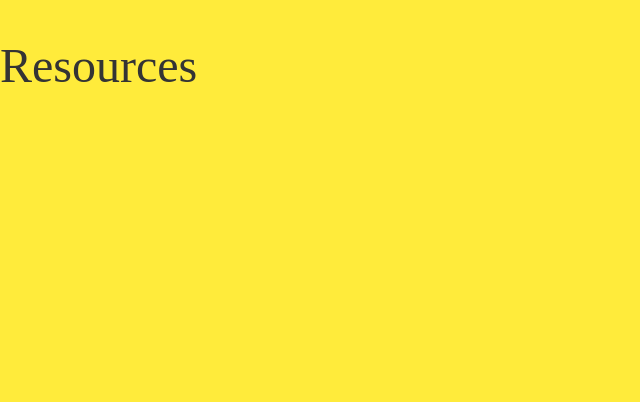
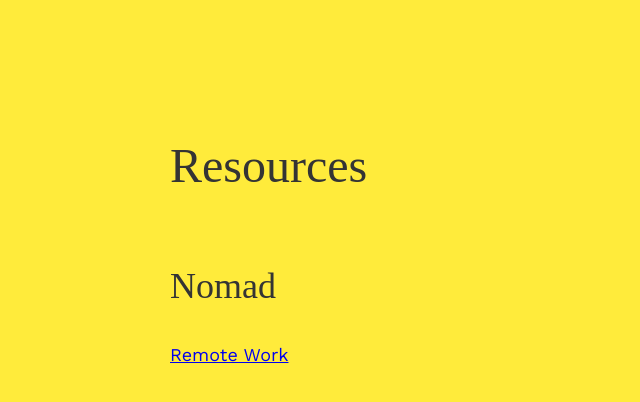
Before and after one commit to whosdustin/resources, a Jekyll site: the page built from index.html, in a window 1280 px wide. Shown: the top 402 px of the page, without its empty margins (0-640 px from the left). Built offline with Jekyll 4.4.1, drawn with Linux system fonts in a browser that asks for light colours; some web fonts are replaced.

Commit message:
update look

```diff
--- a/index.html
+++ b/index.html
@@ -2,4 +2,17 @@
 layout: default
 ---
 
-<h1>Resources</h1>
+<section>
+	<div class="main__wrapper">
+		<h1>Resources</h1>
+
+		{% for category in site.categories %}
+			<h2>{{category | first | capitalize }}</h2>
+			{% for posts in category %}
+				{% for post in posts %}
+					<a href="{{post.url}}">{{post.title}}</a>
+				{% endfor %}
+			{% endfor %}
+		{% endfor %}
+	</div>
+</section>
```
Also changed, not shown: _layouts/link-list.html (+13 -7 lines).
